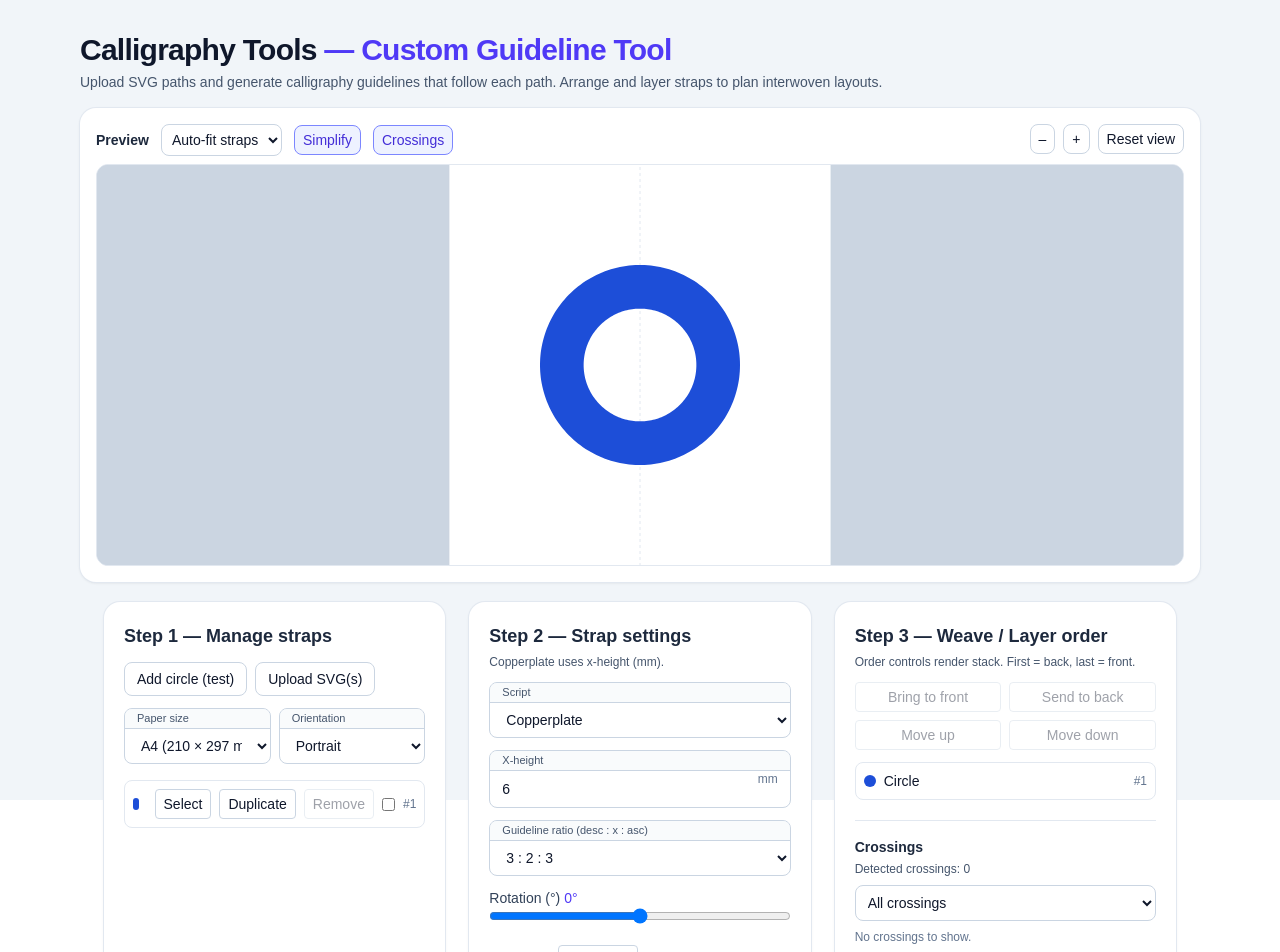
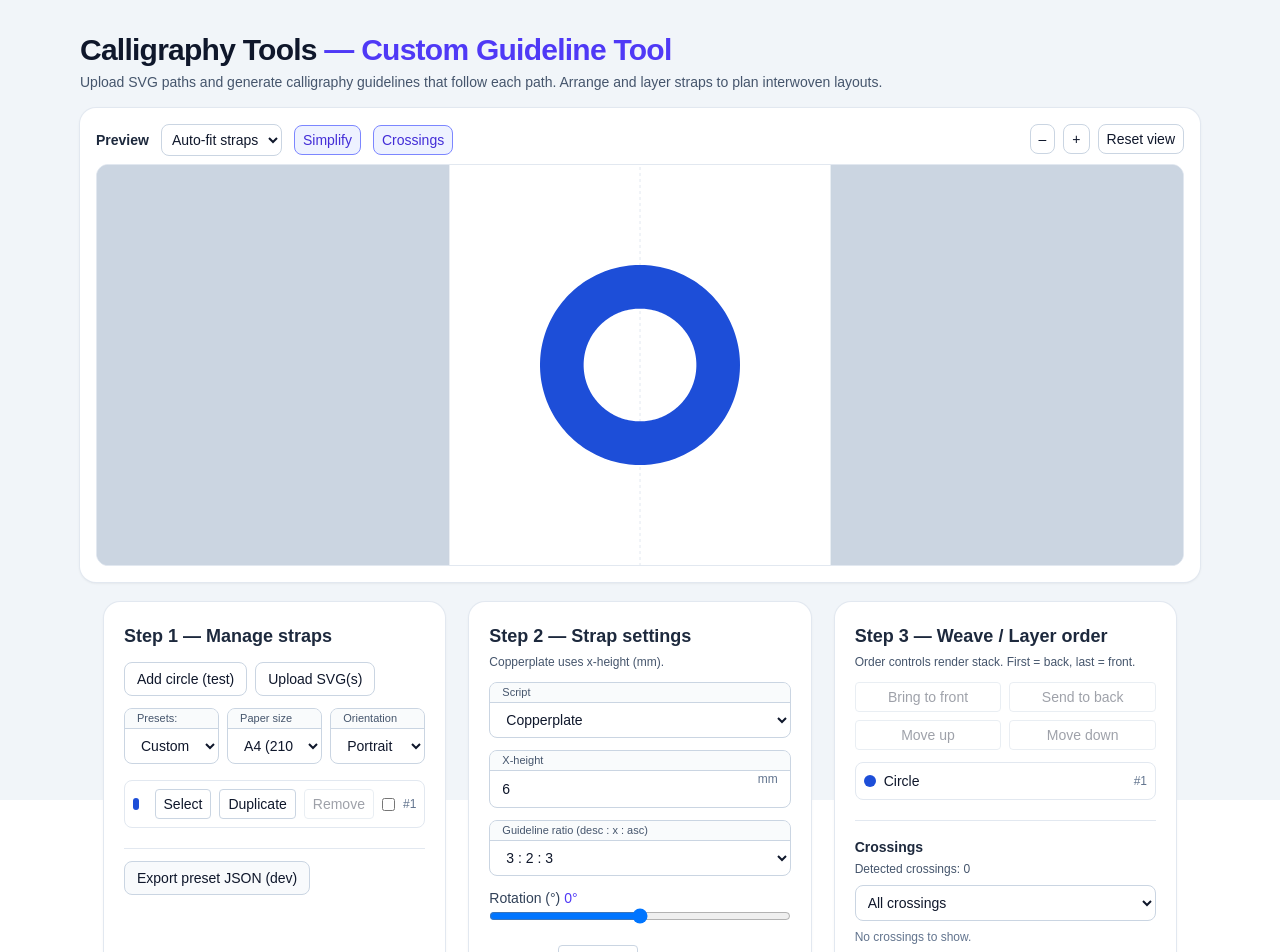
Before and after one commit to mashw/calligraphy-tools, a Next.js app: page /path-guides in a window 1280 px wide. Shown: the top 952 px of the page. Built offline with nearby package versions, Linux system fonts and the light colour scheme.

Commit message:
Add path-guides presets dropdown and export preset JSON

```diff
--- a/src/app/path-guides/page.tsx
+++ b/src/app/path-guides/page.tsx
@@ -1,6 +1,6 @@
 'use client';
 
-import React, { useMemo, useRef, useState } from 'react';
+import React, { useEffect, useMemo, useRef, useState } from 'react';
 
 import GuideOverlay from '@/components/preview/GuideOverlay';
 import { PAPERS_MM, pathD } from '@/lib/curve-helpers';
@@ -56,6 +56,29 @@ type StrapGroup = {
   name: string;
   strapIds: string[];
   collapsed: boolean;
+};
+
+type ExportedStateV1 = {
+  paper: PaperId;
+  orientation: Orientation;
+  view: ViewMode;
+  zoom: number;
+  pan: { x: number; y: number };
+  simplify: boolean;
+  showCrossings: boolean;
+  activeCrossingId: string | null;
+  crossingsFilter: CrossingsFilter;
+  showAllCrossings: boolean;
+  crossingOverrides: PairOverrides;
+  groups: StrapGroup[];
+  straps: Strap[];
+  activeId: string | null;
+};
+
+type PathGuidesPresetV1 = {
+  id: string;
+  name: string;
+  state: ExportedStateV1;
 };
 
 const SNAP_IN_MM = 6;
@@ -214,6 +237,64 @@ function circlePathD(r = 40) {
   return `M ${r} 0 A ${r} ${r} 0 1 1 ${-r} 0 A ${r} ${r} 0 1 1 ${r} 0 Z`;
 }
 
+const PATH_GUIDES_PRESETS: PathGuidesPresetV1[] = [
+  {
+    id: 'woven-double-circle',
+    name: 'Woven double circle',
+    state: {
+      paper: 'A4',
+      orientation: 'portrait',
+      view: 'autofit',
+      zoom: 1.35,
+      pan: { x: 0, y: 0 },
+      simplify: true,
+      showCrossings: true,
+      activeCrossingId: null,
+      crossingsFilter: 'all',
+      showAllCrossings: false,
+      crossingOverrides: {},
+      groups: [],
+      straps: [
+        {
+          id: 'preset-strap-1',
+          name: 'Circle A',
+          d: circlePathD(40),
+          color: '#1d4ed8',
+          script: 'Copperplate',
+          nibMMText: '2.5',
+          nibAngleDeg: 45,
+          xHeightMMText: '6',
+          copperplateRatioPreset: '3:2:3',
+          offset: { x: 90, y: 140 },
+          scalePct: 100,
+          rotDeg: 0,
+          flip: false,
+          snapped: false,
+          invertGuides: false,
+        },
+        {
+          id: 'preset-strap-2',
+          name: 'Circle B',
+          d: circlePathD(40),
+          color: '#ea580c',
+          script: 'Copperplate',
+          nibMMText: '2.5',
+          nibAngleDeg: 45,
+          xHeightMMText: '6',
+          copperplateRatioPreset: '3:2:3',
+          offset: { x: 120, y: 155 },
+          scalePct: 100,
+          rotDeg: 0,
+          flip: false,
+          snapped: false,
+          invertGuides: false,
+        },
+      ],
+      activeId: 'preset-strap-2',
+    },
+  },
+];
+
 function uid(prefix: string) {
   if (typeof crypto !== 'undefined' && typeof crypto.randomUUID === 'function') return `${prefix}-${crypto.randomUUID()}`;
   return `${prefix}-${Math.random().toString(36).slice(2)}`;
@@ -365,6 +446,8 @@ export default function PathGuidesPage() {
     invertGuides: false,
   }, 'Copperplate')]));
   const [activeId, setActiveId] = useState<string | null>(null);
+  const [selectedPresetId, setSelectedPresetId] = useState('custom');
+  const lastAppliedPresetStateRef = useRef<string | null>(null);
 
   const svgRef = useRef<SVGSVGElement | null>(null);
   const dragRef = useRef<{ mode: 'none' | 'pan' | 'strap'; pointerId: number; startClient: { x: number; y: number }; startPan: { x: number; y: number }; strapId?: string; startOffset?: { x: number; y: number }; startSnapped?: boolean; startLocalCenter?: { x: number; y: number } }>({
@@ -589,6 +672,122 @@ const setCrossingOver = (crossing: Crossing, overId: string) => {
   }));
   setActiveCrossingId(crossing.id);
 };
+
+  const buildExportedState = (): ExportedStateV1 => ({
+    paper,
+    orientation,
+    view,
+    zoom,
+    pan,
+    simplify,
+    showCrossings,
+    activeCrossingId,
+    crossingsFilter,
+    showAllCrossings,
+    crossingOverrides,
+    groups,
+    straps,
+    activeId,
+  });
+
+  const markPresetDirty = () => {
+    if (selectedPresetId === 'custom') return;
+    setSelectedPresetId('custom');
+    lastAppliedPresetStateRef.current = null;
+  };
+
+  const loadPreset = (preset: PathGuidesPresetV1) => {
+    const { state } = preset;
+    setPaper(state.paper);
+    setOrientation(state.orientation);
+    setView(state.view);
+    setZoom(state.zoom);
+    setPan(state.pan);
+    setSimplify(state.simplify);
+    setShowCrossings(state.showCrossings);
+    setActiveCrossingId(state.activeCrossingId);
+    setCrossingsFilter(state.crossingsFilter);
+    setShowAllCrossings(state.showAllCrossings);
+    setCrossingOverrides(state.crossingOverrides);
+    setGroups(state.groups);
+    setStraps(state.straps);
+    setActiveId(state.activeId);
+    setError(null);
+    setDragListId(null);
+    setSelectedForGroup([]);
+    setScaleInputText('');
+    setDragSimplifyStrapId(null);
+    dragRef.current = { mode: 'none', pointerId: -1, startClient: { x: 0, y: 0 }, startPan: { x: 0, y: 0 } };
+    pendingPanRef.current = null;
+    pendingStrapMoveRef.current = null;
+    setSelectedPresetId(preset.id);
+    lastAppliedPresetStateRef.current = JSON.stringify(state);
+  };
+
+  const serializedCurrentState = useMemo(() => JSON.stringify({
+    paper,
+    orientation,
+    view,
+    zoom,
+    pan,
+    simplify,
+    showCrossings,
+    activeCrossingId,
+    crossingsFilter,
+    showAllCrossings,
+    crossingOverrides,
+    groups,
+    straps,
+    activeId,
+  } satisfies ExportedStateV1), [
+    paper,
+    orientation,
+    view,
+    zoom,
+    pan,
+    simplify,
+    showCrossings,
+    activeCrossingId,
+    crossingsFilter,
+    showAllCrossings,
+    crossingOverrides,
+    groups,
+    straps,
+    activeId,
+  ]);
+
+  useEffect(() => {
+    if (selectedPresetId === 'custom') return;
+    if (serializedCurrentState === lastAppliedPresetStateRef.current) return;
+    const timer = window.setTimeout(() => {
+      setSelectedPresetId('custom');
+      lastAppliedPresetStateRef.current = null;
+    }, 0);
+    return () => window.clearTimeout(timer);
+  }, [selectedPresetId, serializedCurrentState]);
+
+  const exportPresetJson = () => {
+    const state = buildExportedState();
+    const payload = {
+      format: 'calligraphy-tools/path-guides-preset',
+      version: 1,
+      exportedAt: new Date().toISOString(),
+      state,
+    };
+    const now = new Date();
+    const pad2 = (n: number) => String(n).padStart(2, '0');
+    const ts = `${now.getFullYear()}-${pad2(now.getMonth() + 1)}-${pad2(now.getDate())}_${pad2(now.getHours())}-${pad2(now.getMinutes())}-${pad2(now.getSeconds())}`;
+    const filename = `path-guides-preset_${paper}_${orientation}_${ts}.json`;
+    const blob = new Blob([JSON.stringify(payload, null, 2)], { type: 'application/json' });
+    const href = URL.createObjectURL(blob);
+    const a = document.createElement('a');
+    a.href = href;
+    a.download = filename;
+    document.body.appendChild(a);
+    a.click();
+    a.remove();
+    URL.revokeObjectURL(href);
+  };
 
   const updateStrap = (id: string, patch: Partial<Strap>) => {
     setStraps((prev) => prev.map((s) => (s.id === id ? { ...s, ...patch } : s)));
@@ -1058,17 +1257,38 @@ if (rafRef.current == null) {
         <div className="bg-white rounded-2xl shadow-sm ring-1 ring-slate-200 p-5">
           <h2 className="text-lg font-semibold text-slate-800">Step 1 — Manage straps</h2>
           <div className="mt-3 flex flex-wrap gap-2">
-            <button onClick={addCircle} className="px-3 py-1.5 text-sm rounded-lg border border-slate-300 bg-white hover:bg-slate-50">Add circle (test)</button>
+            <button onClick={() => { markPresetDirty(); addCircle(); }} className="px-3 py-1.5 text-sm rounded-lg border border-slate-300 bg-white hover:bg-slate-50">Add circle (test)</button>
             <label className="px-3 py-1.5 text-sm rounded-lg border border-slate-300 bg-white hover:bg-slate-50 cursor-pointer">Upload SVG(s)
-              <input type="file" accept=".svg" multiple className="hidden" onChange={(e) => parseUpload(e.target.files)} />
+              <input type="file" accept=".svg" multiple className="hidden" onChange={(e) => { markPresetDirty(); parseUpload(e.target.files); }} />
             </label>
           </div>
-          <div className="mt-3 grid grid-cols-1 sm:grid-cols-2 gap-2">
+          <div className="mt-3 grid grid-cols-1 sm:grid-cols-3 gap-2">
+            <InsetLabeledField label="Presets:">
+              <select
+                className={INSET_CONTROL_BASE}
+                value={selectedPresetId}
+                onChange={(e) => {
+                  const nextId = e.target.value;
+                  if (nextId === 'custom') {
+                    setSelectedPresetId('custom');
+                    return;
+                  }
+                  const preset = PATH_GUIDES_PRESETS.find((x) => x.id === nextId);
+                  if (preset) loadPreset(preset);
+                }}
+              >
+                <option value="custom">Custom (current)</option>
+                {PATH_GUIDES_PRESETS.map((preset) => (
+                  <option key={preset.id} value={preset.id}>{preset.name}</option>
+                ))}
+              </select>
+            </InsetLabeledField>
             <InsetLabeledField label="Paper size">
               <select
                 className={INSET_CONTROL_BASE}
                 value={paper}
                 onChange={(e) => {
+                  markPresetDirty();
                   const nextPaper = e.target.value as PaperId;
                   setPaper(nextPaper);
                   setOrientation(PAPERS_MM[nextPaper].defaultOrientation);
@@ -1085,6 +1305,7 @@ if (rafRef.current == null) {
                 className={INSET_CONTROL_BASE}
                 value={orientation}
                 onChange={(e) => {
+                  markPresetDirty();
                   setOrientation(e.target.value as Orientation);
                   setPan({ x: 0, y: 0 });
                 }}
@@ -1103,6 +1324,7 @@ if (rafRef.current == null) {
                 <button onClick={() => setActiveId(strap.id)} className="px-2 py-1 rounded border border-slate-300">Select</button>
                 <button
   onClick={() => {
+    markPresetDirty();
     const sampled = samplePathDToPolyline(strap.d, 1.25);
     const localCenter = centroid(sampled);
                   const duplicate = {
@@ -1119,6 +1341,7 @@ if (rafRef.current == null) {
                   setStraps((prev) => [...prev, duplicate]);
                 }} className="px-2 py-1 rounded border border-slate-300">Duplicate</button>
                 <button disabled={straps.length <= 1} onClick={() => {
+                  markPresetDirty();
                   setStraps((prev) => prev.filter((s) => s.id !== strap.id));
                   if (activeId === strap.id) setActiveId(straps.find((s) => s.id !== strap.id)?.id ?? null);
                 }} className="px-2 py-1 rounded border border-slate-300 disabled:opacity-40">Remove</button>
@@ -1126,6 +1349,9 @@ if (rafRef.current == null) {
                 <span className="text-xs text-slate-500">#{idx + 1}</span>
               </div>
             ))}
+          </div>
+          <div className="mt-5 border-t border-slate-200 pt-3">
+            <button onClick={exportPresetJson} className="px-3 py-1.5 text-sm rounded-lg border border-slate-300 bg-slate-50 hover:bg-slate-100">Export preset JSON (dev)</button>
           </div>
         </div>
 
```
